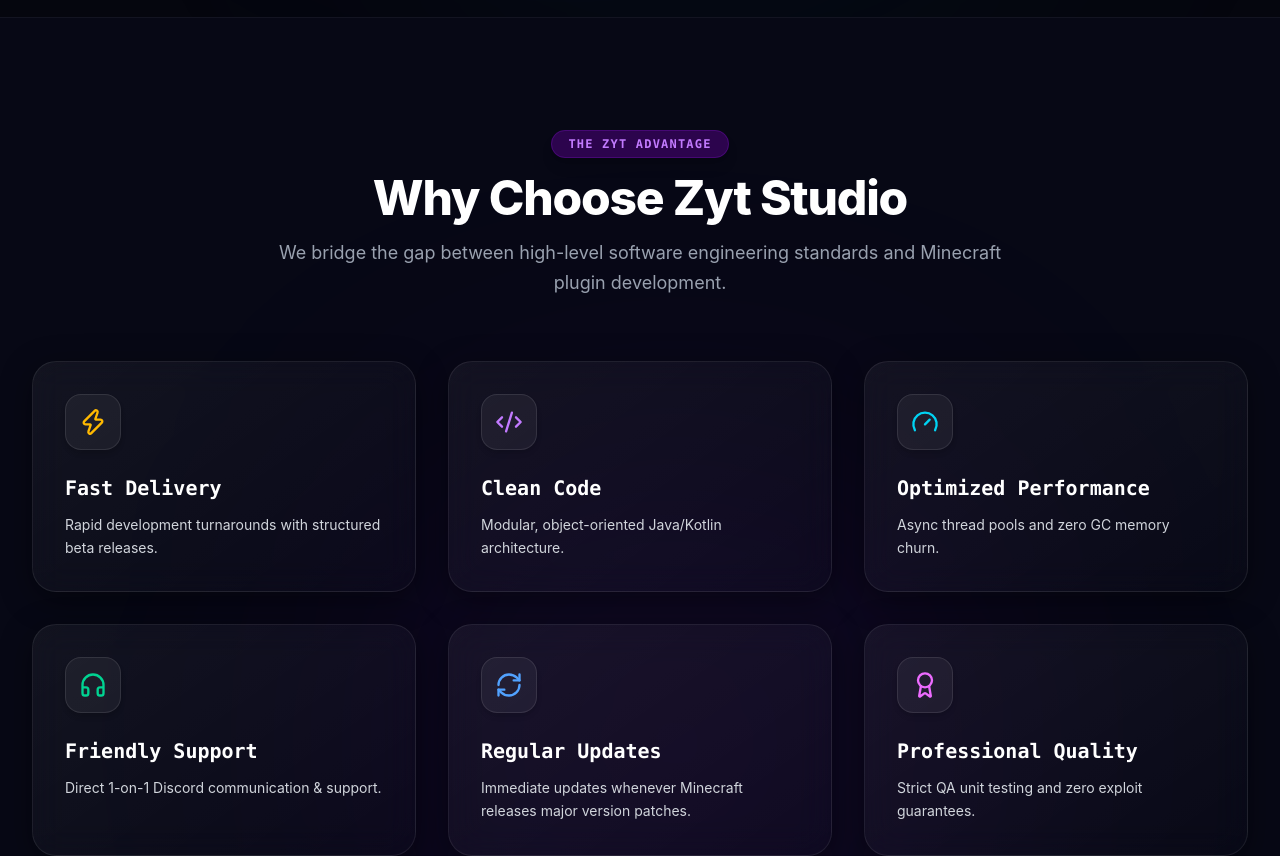
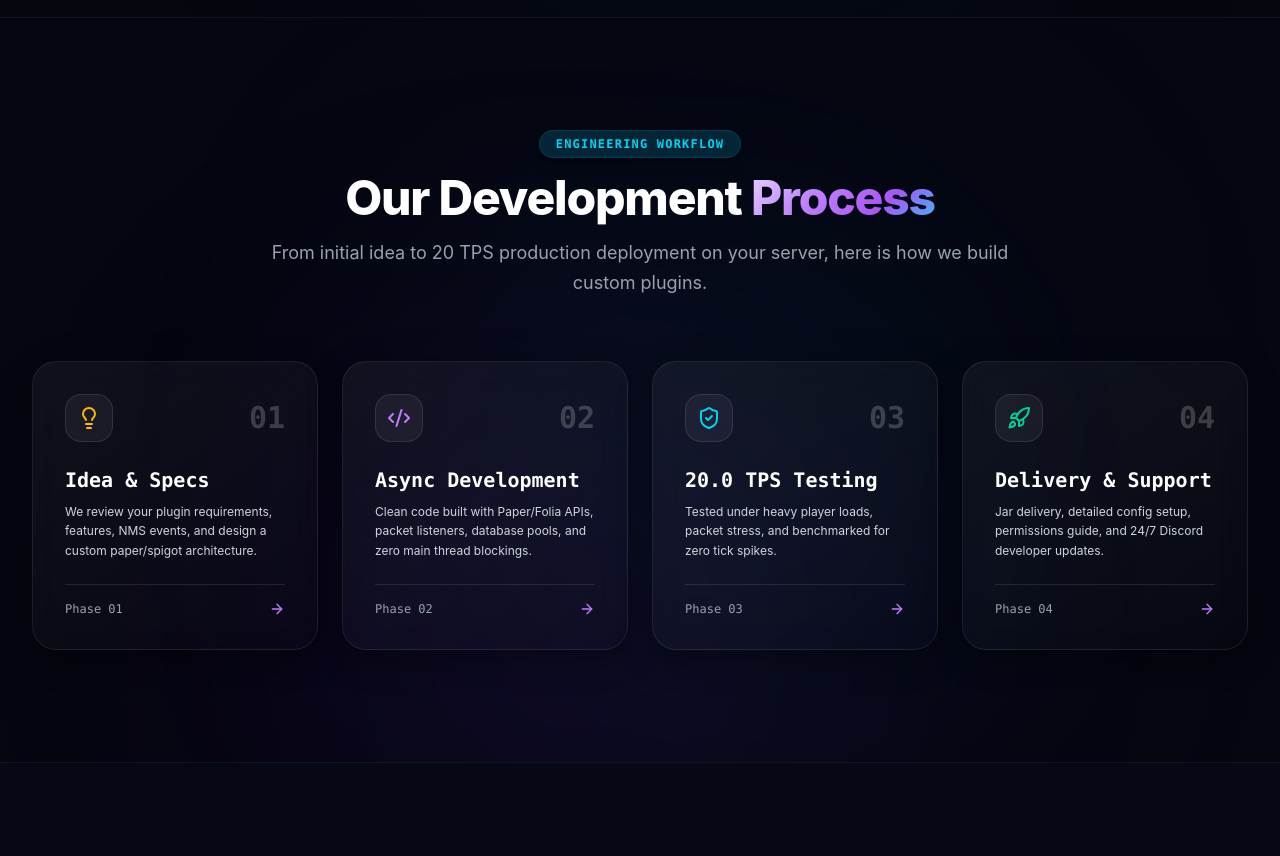
Before and after one commit to zytsaif/zyt-studio, a React (Vite) app: page / in a window 1280 px wide. Shown: the part 6120-6976 px from the top of the page. Built offline with nearby package versions, Linux system fonts and the light colour scheme.

Commit message:
Phase 6 Legendary Upgrade

```diff
--- a/src/App.tsx
+++ b/src/App.tsx
@@ -11,6 +11,7 @@
 import { PluginModal } from './components/PluginModal';
 import { PortfolioSection } from './components/PortfolioSection';
 import { ServicesSection } from './components/ServicesSection';
+import { ProcessSection } from './components/ProcessSection';
 import { WhyChooseUs } from './components/WhyChooseUs';
 import { OrderSection } from './components/OrderSection';
 import { PaymentSection } from './components/PaymentSection';
@@ -18,6 +19,7 @@
 import { Footer } from './components/Footer';
 import { AdminCMS } from './components/AdminCMS';
 import { FloatingAdminBar } from './components/FloatingAdminBar';
+import { FloatingActions } from './components/FloatingActions';
 import { ToastNotification } from './components/ToastNotification';
 import { MinecraftAdvancementToast } from './components/MinecraftAdvancementToast';
 import type { AdvancementItem } from './components/MinecraftAdvancementToast';
@@ -102,6 +104,9 @@
       {/* Dynamic Cursor Ambient Spotlight */}
       <CursorGlow />
 
+      {/* Sticky Quick Action Bar (Discord & Contact) */}
+      <FloatingActions />
+
       {/* 3D Mascot Loading Screen */}
       <LoadingScreen />
 
@@ -140,6 +145,8 @@
         <ServicesSection
           onSelectService={() => scrollToOrder()}
         />
+
+        <ProcessSection />
 
         <WhyChooseUs />
 
--- /dev/null
+++ b/src/components/FloatingActions.tsx
@@ -0,0 +1,72 @@
+import React, { useState, useEffect } from 'react';
+import { motion, AnimatePresence } from 'framer-motion';
+import { useStore } from '../context/StoreContext';
+import { Disc as DiscordIcon, MessageSquare, ArrowUp } from 'lucide-react';
+
+export const FloatingActions: React.FC = () => {
+  const [visible, setVisible] = useState(false);
+  const store = useStore();
+  const discordInvite = store?.cmsSections?.contact?.discordInvite || 'https://discord.gg';
+
+  useEffect(() => {
+    const handleScroll = () => {
+      setVisible(window.scrollY > 300);
+    };
+    window.addEventListener('scroll', handleScroll);
+    return () => window.removeEventListener('scroll', handleScroll);
+  }, []);
+
+  const scrollToContact = () => {
+    const elem = document.getElementById('contact');
+    if (elem) {
+      elem.scrollIntoView({ behavior: 'smooth' });
+    }
+  };
+
+  const scrollToTop = () => {
+    window.scrollTo({ top: 0, behavior: 'smooth' });
+  };
+
+  return (
+    <AnimatePresence>
+      {visible && (
+        <motion.div
+          initial={{ opacity: 0, y: 30, scale: 0.9 }}
+          animate={{ opacity: 1, y: 0, scale: 1 }}
+          exit={{ opacity: 0, y: 20, scale: 0.9 }}
+          transition={{ duration: 0.3 }}
+          className="fixed bottom-6 right-6 z-40 flex items-center gap-2.5"
+        >
+          {/* Join Discord Button */}
+          <a
+            href={discordInvite}
+            target="_blank"
+            rel="noopener noreferrer"
+            className="px-4 py-3 rounded-2xl bg-indigo-600 hover:bg-indigo-500 text-white font-mono font-bold text-xs shadow-2xl shadow-indigo-600/40 flex items-center gap-2 hover:scale-105 active:scale-95 transition-all border border-indigo-400/40"
+          >
+            <DiscordIcon className="w-4 h-4 text-indigo-200" />
+            <span className="hidden sm:inline">Discord</span>
+          </a>
+
+          {/* Quick Contact Button */}
+          <button
+            onClick={scrollToContact}
+            className="px-4 py-3 rounded-2xl bg-purple-600 hover:bg-purple-500 text-white font-mono font-bold text-xs shadow-2xl shadow-purple-600/40 flex items-center gap-2 hover:scale-105 active:scale-95 transition-all border border-purple-400/40"
+          >
+            <MessageSquare className="w-4 h-4 text-cyan-300" />
+            <span className="hidden sm:inline">Contact</span>
+          </button>
+
+          {/* Scroll to top */}
+          <button
+            onClick={scrollToTop}
+            className="p-3 rounded-2xl bg-white/10 hover:bg-white/20 text-white font-mono font-bold text-xs shadow-xl backdrop-blur-xl flex items-center justify-center hover:scale-105 active:scale-95 transition-all border border-white/20"
+            title="Scroll to top"
+          >
+            <ArrowUp className="w-4 h-4 text-cyan-400" />
+          </button>
+        </motion.div>
+      )}
+    </AnimatePresence>
+  );
+};
--- /dev/null
+++ b/src/components/ProcessSection.tsx
@@ -0,0 +1,126 @@
+import React from 'react';
+import { motion } from 'framer-motion';
+import { Lightbulb, Code2, ShieldCheck, Rocket, ArrowRight } from 'lucide-react';
+import { TiltCard } from './TiltCard';
+
+export const ProcessSection: React.FC = () => {
+  const steps = [
+    {
+      num: '01',
+      title: 'Idea & Specs',
+      desc: 'We review your plugin requirements, features, NMS events, and design a custom paper/spigot architecture.',
+      icon: Lightbulb,
+      color: 'text-amber-400',
+      border: 'border-amber-500/40',
+      bg: 'bg-amber-950/30',
+    },
+    {
+      num: '02',
+      title: 'Async Development',
+      desc: 'Clean code built with Paper/Folia APIs, packet listeners, database pools, and zero main thread blockings.',
+      icon: Code2,
+      color: 'text-purple-400',
+      border: 'border-purple-500/40',
+      bg: 'bg-purple-950/30',
+    },
+    {
+      num: '03',
+      title: '20.0 TPS Testing',
+      desc: 'Tested under heavy player loads, packet stress, and benchmarked for zero tick spikes.',
+      icon: ShieldCheck,
+      color: 'text-cyan-400',
+      border: 'border-cyan-500/40',
+      bg: 'bg-cyan-950/30',
+    },
+    {
+      num: '04',
+      title: 'Delivery & Support',
+      desc: 'Jar delivery, detailed config setup, permissions guide, and 24/7 Discord developer updates.',
+      icon: Rocket,
+      color: 'text-emerald-400',
+      border: 'border-emerald-500/40',
+      bg: 'bg-emerald-950/30',
+    },
+  ];
+
+  return (
+    <section id="process" className="relative py-28 bg-[#050610] z-10 border-t border-white/5 overflow-hidden">
+      {/* Glow Orbs */}
+      <div className="absolute top-1/2 left-1/4 w-[500px] h-[500px] bg-purple-600/10 rounded-full blur-[160px] pointer-events-none" />
+      <div className="absolute bottom-10 right-1/4 w-[500px] h-[500px] bg-cyan-600/10 rounded-full blur-[160px] pointer-events-none" />
+
+      <div className="max-w-7xl mx-auto px-4 sm:px-6 lg:px-8 relative z-10">
+        {/* Header */}
+        <motion.div
+          initial={{ opacity: 0, y: 30 }}
+          whileInView={{ opacity: 1, y: 0 }}
+          viewport={{ once: true, margin: '-50px' }}
+          transition={{ duration: 0.6, ease: [0.16, 1, 0.3, 1] }}
+          className="text-center max-w-3xl mx-auto mb-16"
+        >
+          <span className="text-xs font-bold uppercase tracking-widest text-cyan-400 px-4 py-1.5 rounded-full bg-cyan-950/70 border border-cyan-800/40 font-mono shadow-lg">
+            Engineering Workflow
+          </span>
+          <h2 className="text-3xl sm:text-5xl font-extrabold text-white tracking-tight mt-5 font-sans">
+            Our Development <span className="gradient-text-purple">Process</span>
+          </h2>
+          <p className="text-gray-400 mt-4 text-base sm:text-lg leading-relaxed">
+            From initial idea to 20 TPS production deployment on your server, here is how we build custom plugins.
+          </p>
+        </motion.div>
+
+        {/* Steps Grid */}
+        <motion.div
+          initial="hidden"
+          whileInView="visible"
+          viewport={{ once: true, margin: '-50px' }}
+          variants={{
+            hidden: {},
+            visible: { transition: { staggerChildren: 0.12 } },
+          }}
+          className="grid grid-cols-1 md:grid-cols-2 lg:grid-cols-4 gap-6 relative"
+        >
+          {steps.map((step, idx) => {
+            const IconComp = step.icon;
+
+            return (
+              <motion.div
+                key={idx}
+                variants={{
+                  hidden: { opacity: 0, y: 40 },
+                  visible: { opacity: 1, y: 0, transition: { duration: 0.5 } },
+                }}
+              >
+                <TiltCard className={`glass-card p-8 rounded-3xl border ${step.border} ${step.bg} relative h-full flex flex-col justify-between group hover:shadow-2xl`}>
+                  {/* Step Number Badge */}
+                  <div className="flex items-center justify-between mb-6">
+                    <div className={`w-12 h-12 rounded-2xl bg-white/5 border border-white/10 flex items-center justify-center group-hover:scale-110 transition-transform ${step.color}`}>
+                      <IconComp className="w-6 h-6" />
+                    </div>
+                    <span className="text-3xl font-extrabold font-mono text-white/20 group-hover:text-purple-400/60 transition-colors">
+                      {step.num}
+                    </span>
+                  </div>
+
+                  <div>
+                    <h3 className="text-xl font-bold text-white font-mono mb-2 group-hover:text-purple-300 transition-colors">
+                      {step.title}
+                    </h3>
+                    <p className="text-xs text-gray-300 leading-relaxed font-sans">
+                      {step.desc}
+                    </p>
+                  </div>
+
+                  <div className="mt-6 pt-4 border-t border-white/10 flex items-center justify-between text-xs font-mono text-gray-400">
+                    <span>Phase {step.num}</span>
+                    <ArrowRight className="w-4 h-4 text-purple-400 group-hover:translate-x-1 transition-transform" />
+                  </div>
+                </TiltCard>
+              </motion.div>
+            );
+          })}
+        </motion.div>
+      </div>
+    </section>
+  );
+};
```
Also changed, not shown: src/components/Testimonials.tsx (+36 -23 lines).
